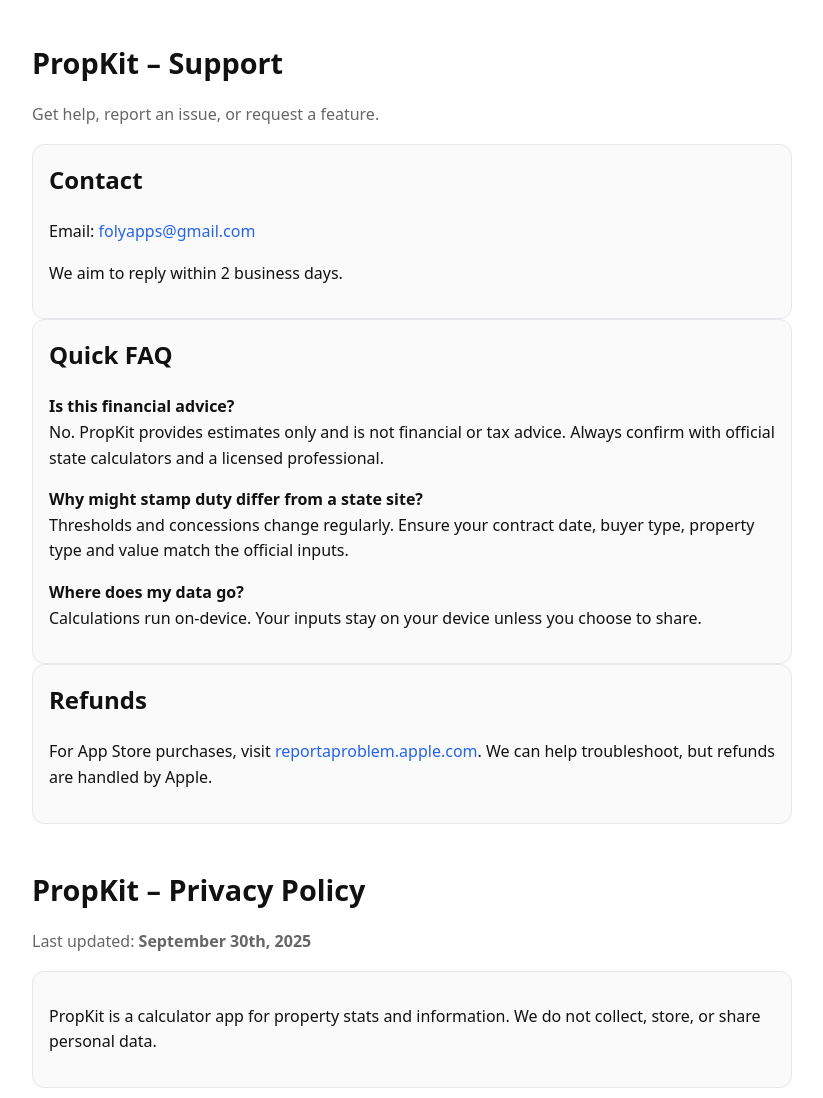
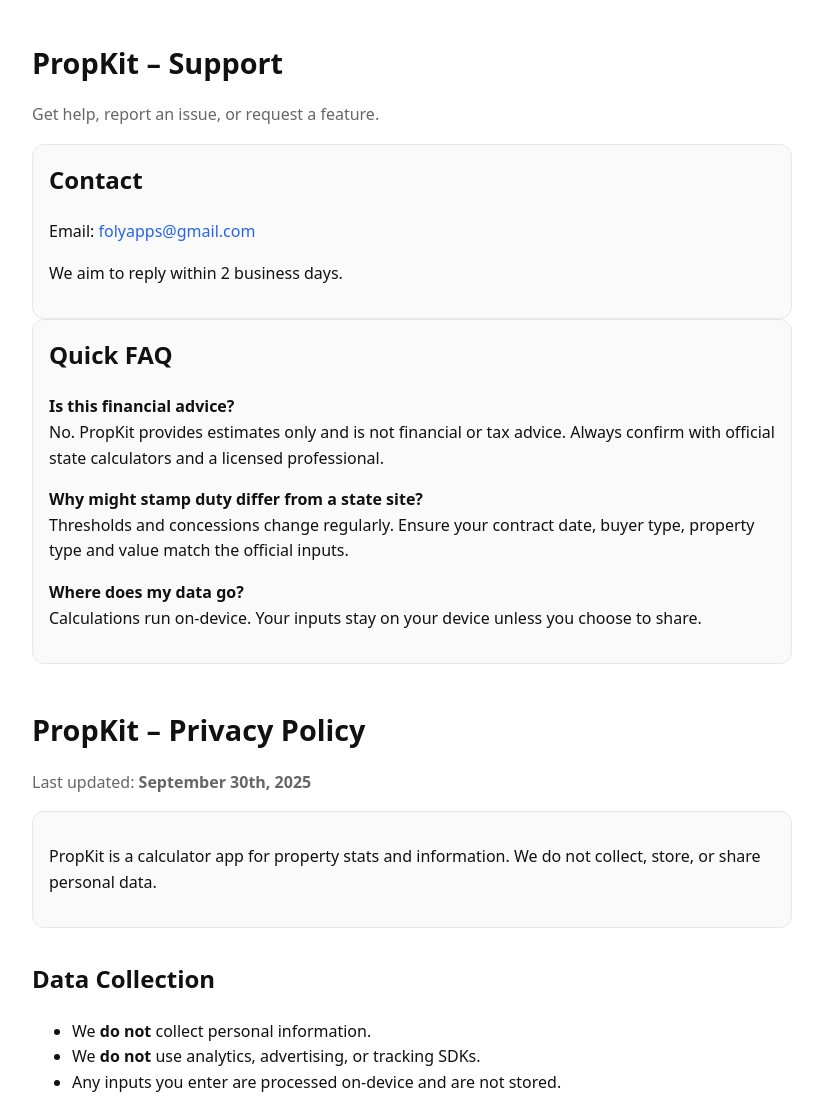
Before and after one commit to a-folino/propkit-web, a plain HTML site: page index.html in a window 1280 px wide. Shown: the top 1098 px of the page, without its empty margins (228-1051 px from the left). Drawn offline with Linux system fonts and the light colour scheme.

Commit message:
update apple

```diff
--- a/index.html
+++ b/index.html
@@ -39,11 +39,6 @@
       Calculations run on-device. Your inputs stay on your device unless you choose to share.</p>
   </div>
 
-  <div class="card">
-    <h2 style="margin-top:0">Refunds</h2>
-    <p>For App Store purchases, visit <a href="https://reportaproblem.apple.com/">reportaproblem.apple.com</a>. We can help troubleshoot, but refunds are handled by Apple.</p>
-  </div>
-
   <div class="space" id="privacy"></div>
 
   <!-- Privacy Policy (below) -->
@@ -69,9 +64,5 @@
 
   <h2 id="support">Contact</h2>
   <p>Questions? Email: <a href="mailto:folyapps@gmail.com">folyapps@gmail.com</a></p>
-<<<<<<< HEAD
-
-=======
->>>>>>> c98c52696b4249b785f3db92f6e4f2f662a755d4
 </body>
 </html>
```
